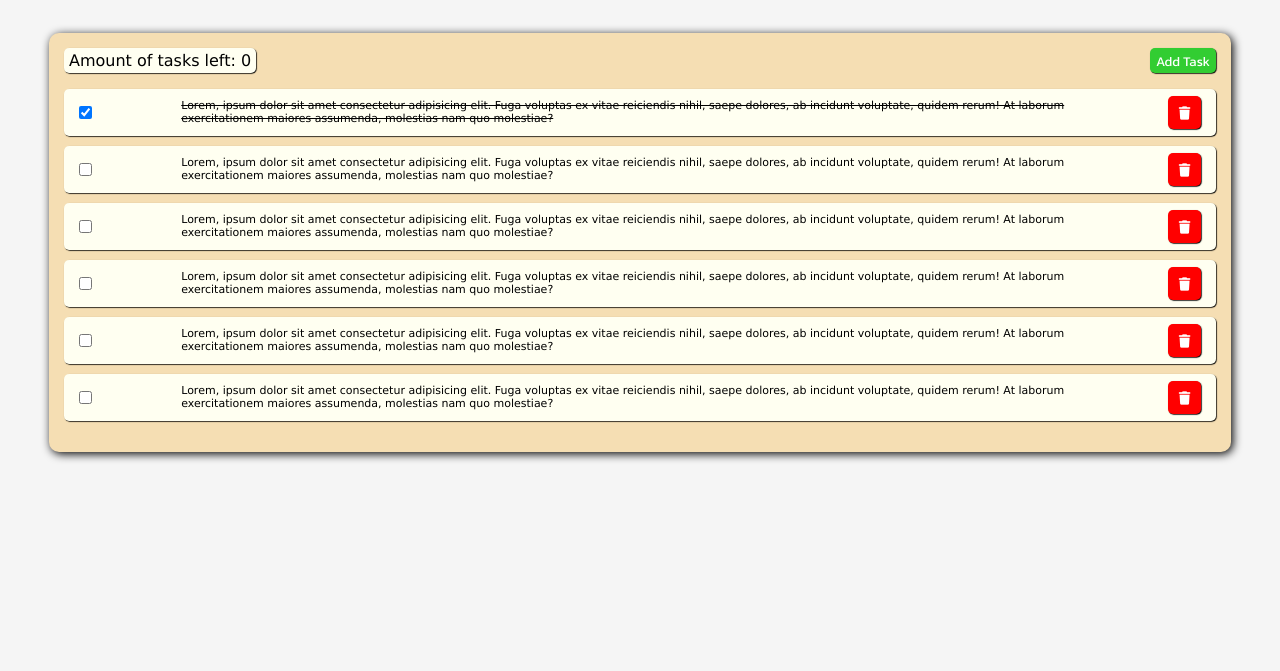
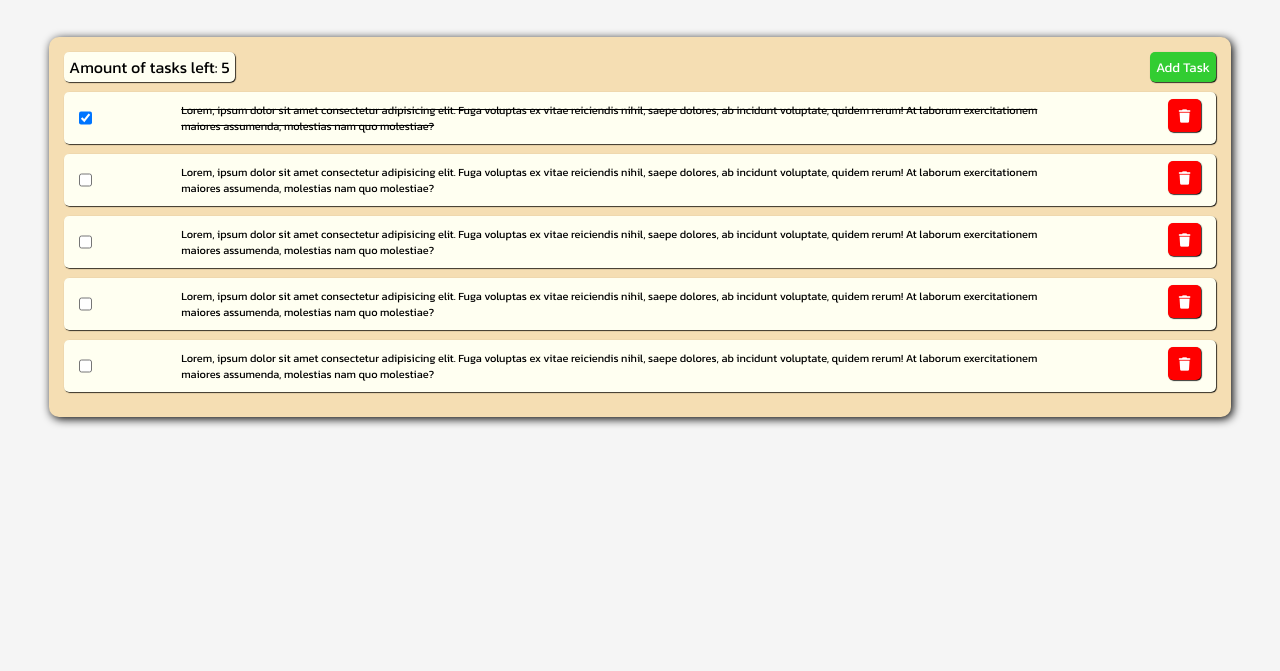
Before and after one commit to n1zen/ToDoList, a plain HTML site: page index.html in a window 1280 px wide. Shown: the part 129-800 px from the top of the page. Drawn offline with Linux system fonts and the light colour scheme.

Commit message:
Add taskCounter function

```diff
--- a/index.html
+++ b/index.html
@@ -22,39 +22,35 @@
             </div>
             <div id="listContainer">
                 <ul id="taskList">
-                    <li>
+                    <li class="task">
                         <input type="checkbox" checked class="taskCheckBox">
-                        <label class="task"><del>Lorem, ipsum dolor sit amet consectetur adipisicing elit. Fuga voluptas ex vitae reiciendis nihil, saepe dolores, ab incidunt voluptate, quidem rerum! At laborum exercitationem maiores assumenda, molestias nam quo molestiae?</del></label>
+                        <label><del>Lorem, ipsum dolor sit amet consectetur adipisicing elit. Fuga voluptas ex vitae reiciendis nihil, saepe dolores, ab incidunt voluptate, quidem rerum! At laborum exercitationem maiores assumenda, molestias nam quo molestiae?</del></label>
                         <button id="deleteTaskBtn"><i class="fa-solid fa-trash"></i></button>
                     </li>
-                    <li>
+                    <li class="task">
                         <input type="checkbox" class="taskCheckBox">
-                        <label class="task">Lorem, ipsum dolor sit amet consectetur adipisicing elit. Fuga voluptas ex vitae reiciendis nihil, saepe dolores, ab incidunt voluptate, quidem rerum! At laborum exercitationem maiores assumenda, molestias nam quo molestiae?</label>
+                        <label>Lorem, ipsum dolor sit amet consectetur adipisicing elit. Fuga voluptas ex vitae reiciendis nihil, saepe dolores, ab incidunt voluptate, quidem rerum! At laborum exercitationem maiores assumenda, molestias nam quo molestiae?</label>
                         <button id="deleteTaskBtn"><i class="fa-solid fa-trash"></i></button>
                     </li>
-                    <li>
+                    <li class="task">
                         <input type="checkbox" class="taskCheckBox">
-                        <label class="task">Lorem, ipsum dolor sit amet consectetur adipisicing elit. Fuga voluptas ex vitae reiciendis nihil, saepe dolores, ab incidunt voluptate, quidem rerum! At laborum exercitationem maiores assumenda, molestias nam quo molestiae?</label>
+                        <label>Lorem, ipsum dolor sit amet consectetur adipisicing elit. Fuga voluptas ex vitae reiciendis nihil, saepe dolores, ab incidunt voluptate, quidem rerum! At laborum exercitationem maiores assumenda, molestias nam quo molestiae?</label>
                         <button id="deleteTaskBtn"><i class="fa-solid fa-trash"></i></button>
                     </li>
-                    <li>
+                    <li class="task">
                         <input type="checkbox" class="taskCheckBox">
-                        <label class="task">Lorem, ipsum dolor sit amet consectetur adipisicing elit. Fuga voluptas ex vitae reiciendis nihil, saepe dolores, ab incidunt voluptate, quidem rerum! At laborum exercitationem maiores assumenda, molestias nam quo molestiae?</label>
+                        <label>Lorem, ipsum dolor sit amet consectetur adipisicing elit. Fuga voluptas ex vitae reiciendis nihil, saepe dolores, ab incidunt voluptate, quidem rerum! At laborum exercitationem maiores assumenda, molestias nam quo molestiae?</label>
                         <button id="deleteTaskBtn"><i class="fa-solid fa-trash"></i></button>
                     </li>
-                    <li>
+                    <li class="task">
                         <input type="checkbox" class="taskCheckBox">
-                        <label class="task">Lorem, ipsum dolor sit amet consectetur adipisicing elit. Fuga voluptas ex vitae reiciendis nihil, saepe dolores, ab incidunt voluptate, quidem rerum! At laborum exercitationem maiores assumenda, molestias nam quo molestiae?</label>
-                        <button id="deleteTaskBtn"><i class="fa-solid fa-trash"></i></button>
-                    </li>
-                    <li>
-                        <input type="checkbox" class="taskCheckBox">
-                        <label class="task">Lorem, ipsum dolor sit amet consectetur adipisicing elit. Fuga voluptas ex vitae reiciendis nihil, saepe dolores, ab incidunt voluptate, quidem rerum! At laborum exercitationem maiores assumenda, molestias nam quo molestiae?</label>
+                        <label>Lorem, ipsum dolor sit amet consectetur adipisicing elit. Fuga voluptas ex vitae reiciendis nihil, saepe dolores, ab incidunt voluptate, quidem rerum! At laborum exercitationem maiores assumenda, molestias nam quo molestiae?</label>
                         <button id="deleteTaskBtn"><i class="fa-solid fa-trash"></i></button>
                     </li>
                 </ul>
             </div>
         </div>
     </main>
+    <script src="index.js"></script>
 </body>
 </html>
--- a/index.js
+++ b/index.js
@@ -0,0 +1,44 @@
+// const taskCounter = document.querySelector('#taskCounter');
+
+// document.querySelectorAll('.task').forEach(
+//     (element) => {
+//         let taskCounter = document.querySelector('#taskCounter');
+//         count = element.children.length;
+
+//         taskCounter.innerHTML = `Amount of tasks left: ${count}`;
+
+//         element.parentNode.insertBefore(
+//             taskCounter,
+//             element.nextElementSibling
+//         );
+//     }
+// );
+
+
+const taskList = document.querySelector('#taskList');
+const tasks = Array.from(taskList.children);
+
+const taskCount = tasks.length;
+
+const taskCounter = document.querySelector('#taskCounter');
+
+const deleteTaskBtn = document.querySelector('#deleteTaskBtn');
+const addTaskBtn = document.querySelector('#addTaskBtn');
+
+countTasks();
+function countTasks() {
+    taskCounter.textContent = `Amount of tasks left: ${taskCount}`;
+}
+
+function deleteTask() {
+
+}
+
+function addTask() {
+
+}
+
+function toggleTaskStatus() {
+
+}
+console.log(taskCount);
--- a/style.css
+++ b/style.css
@@ -4,7 +4,7 @@ body {
     background-color: whitesmoke;
     padding: 0;
     margin: 0;
-    font-family: Verdana;
+    font-family: Kanit;
 }
 
 header {
@@ -83,6 +83,7 @@ button {
 
 ul {
     padding: 0;
+    margin: 0;
 }
 
 input {
@@ -104,12 +105,12 @@ li {
     margin-top: 10px;
     margin-bottom: 10px;
 }
-
-.task {
+li label {
     width: 80%;
     font-size: 11px;
     padding-top: 3px;
     padding-bottom: 3px;
-    padding-left: 15px;
-    padding-right: 15px;
+    padding-left: 7px;
+    padding-right: 7px;
+    margin: 0;
 }
```
